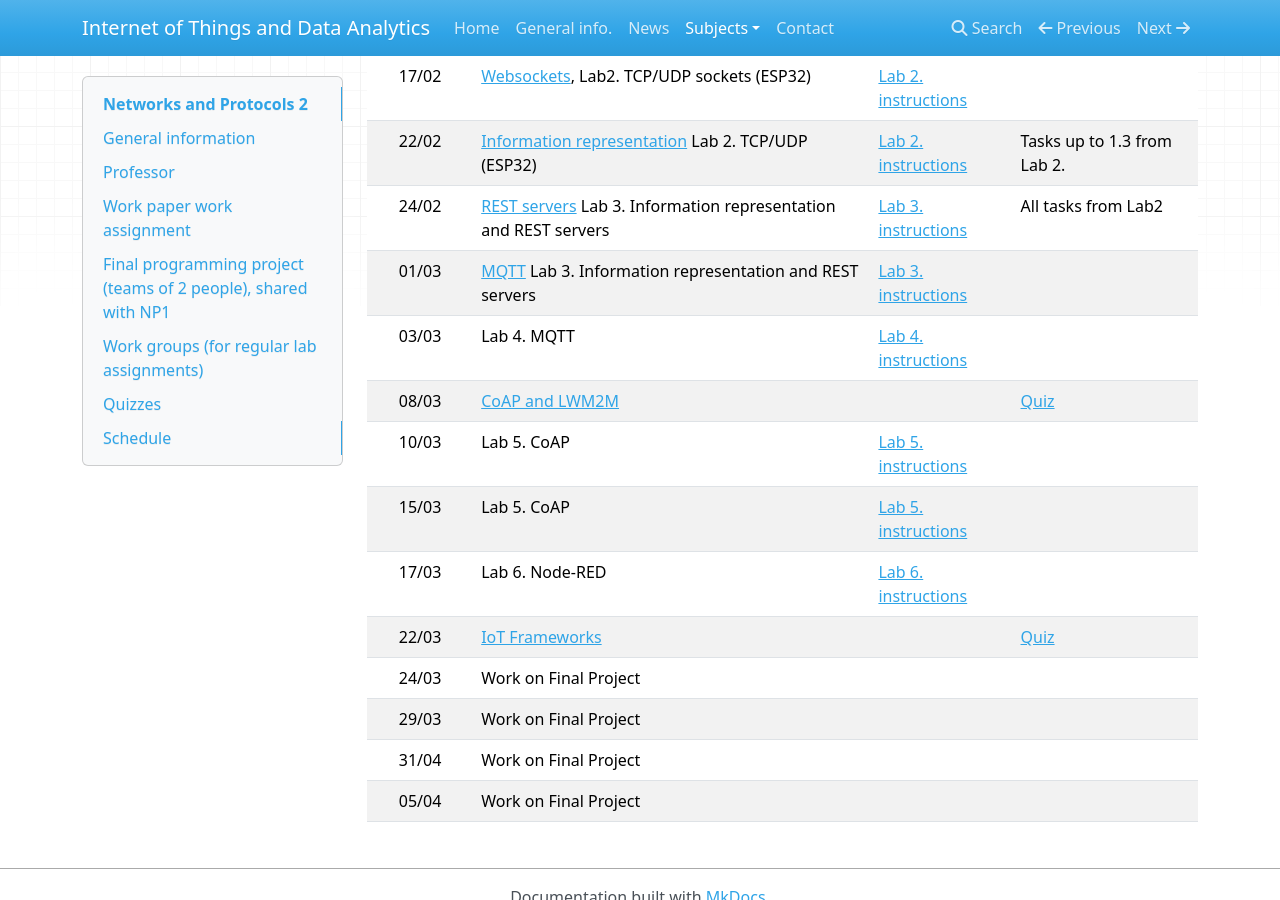
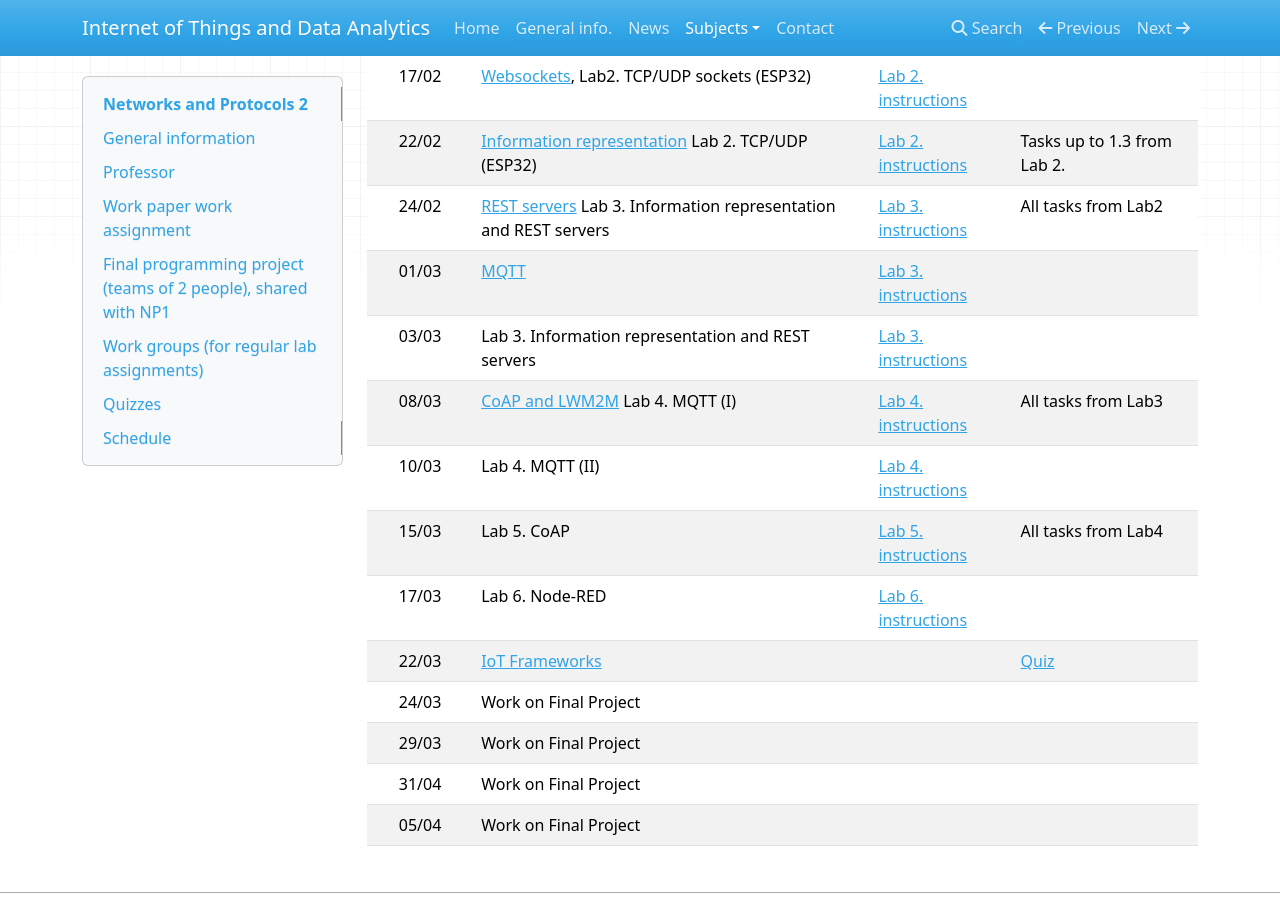
Before and after one commit to iot-da/iot-da.github.io, an MkDocs documentation site: the page built from docs/Subjects/NP2/index.md, in a window 1280 px wide and 900 px high, scrolled down 1549 px. Built offline with MkDocs 1.6.1, drawn with Linux system fonts in a browser that asks for light colours; nearby versions of some CDN libraries.

Commit message:
P4-I NP2

```diff
--- a/docs/Subjects/NP2/index.md
+++ b/docs/Subjects/NP2/index.md
@@ -62,11 +62,11 @@ link](https://api.socrative.com/rc/Yu9Dx).
 |   17/02   | [Websockets](slides/NP2-Websockets.pdf), Lab2. TCP/UDP sockets (ESP32)                                | [Lab 2. instructions](P2/index.md) |                                             |
 |   22/02   | [Information representation](slides/NP2-ReprInformation.pdf)  Lab 2. TCP/UDP (ESP32)                  | [Lab 2. instructions](P2/index.md) | Tasks up to 1.3 from Lab 2.                 |
 |   24/02   | [REST servers](slides/NP2-REST.pdf) Lab 3. Information representation and REST servers                | [Lab 3. instructions](P5/index.md) | All tasks from Lab2                         |
-|   01/03   | [MQTT](slides/NP2-MQTT.pdf) Lab 3. Information representation and REST servers                        | [Lab 3. instructions](P1/index.md) |                                             |
-|   03/03   | Lab 4. MQTT                                                                                           | [Lab 4. instructions](P1/index.md) |                                             |
-|   08/03   | [CoAP and LWM2M](slides/COAP.pdf)                                                                     |                                    | [Quiz](https://api.socrative.com/rc/Yu9Dx)  |
-|   10/03   | Lab 5. CoAP                                                                                           | [Lab 5. instructions](P1/index.md) |                                             |
-|   15/03   | Lab 5. CoAP                                                                                           | [Lab 5. instructions](P1/index.md) |                                             |
+|   01/03   | [MQTT](slides/NP2-MQTT.pdf)                                                                           | [Lab 3. instructions](P5/index.md) |                                             |
+|   03/03   | Lab 3. Information representation and REST servers                                                    | [Lab 3. instructions](P5/index.md) |                                             |
+|   08/03   | [CoAP and LWM2M](slides/COAP.pdf) Lab 4. MQTT (I)                                                     | [Lab 4. instructions](P6/index.md) | All tasks from Lab3                         |
+|   10/03   | Lab 4. MQTT (II)                                                                                      | [Lab 4. instructions](P6/index.md) |                                             |
+|   15/03   | Lab 5. CoAP                                                                                           | [Lab 5. instructions](P1/index.md) | All tasks from Lab4                         |
 |   17/03   | Lab 6. Node-RED                                                                                       | [Lab 6. instructions](P1/index.md) |                                             |
 |   22/03   | [IoT Frameworks](slides/Frameworks.pdf)                                                               |                                    | [Quiz](https://api.socrative.com/rc/Yu9Dx)  |
 |   24/03   | Work on Final Project                                                                                 |                                    |                                             |
```
